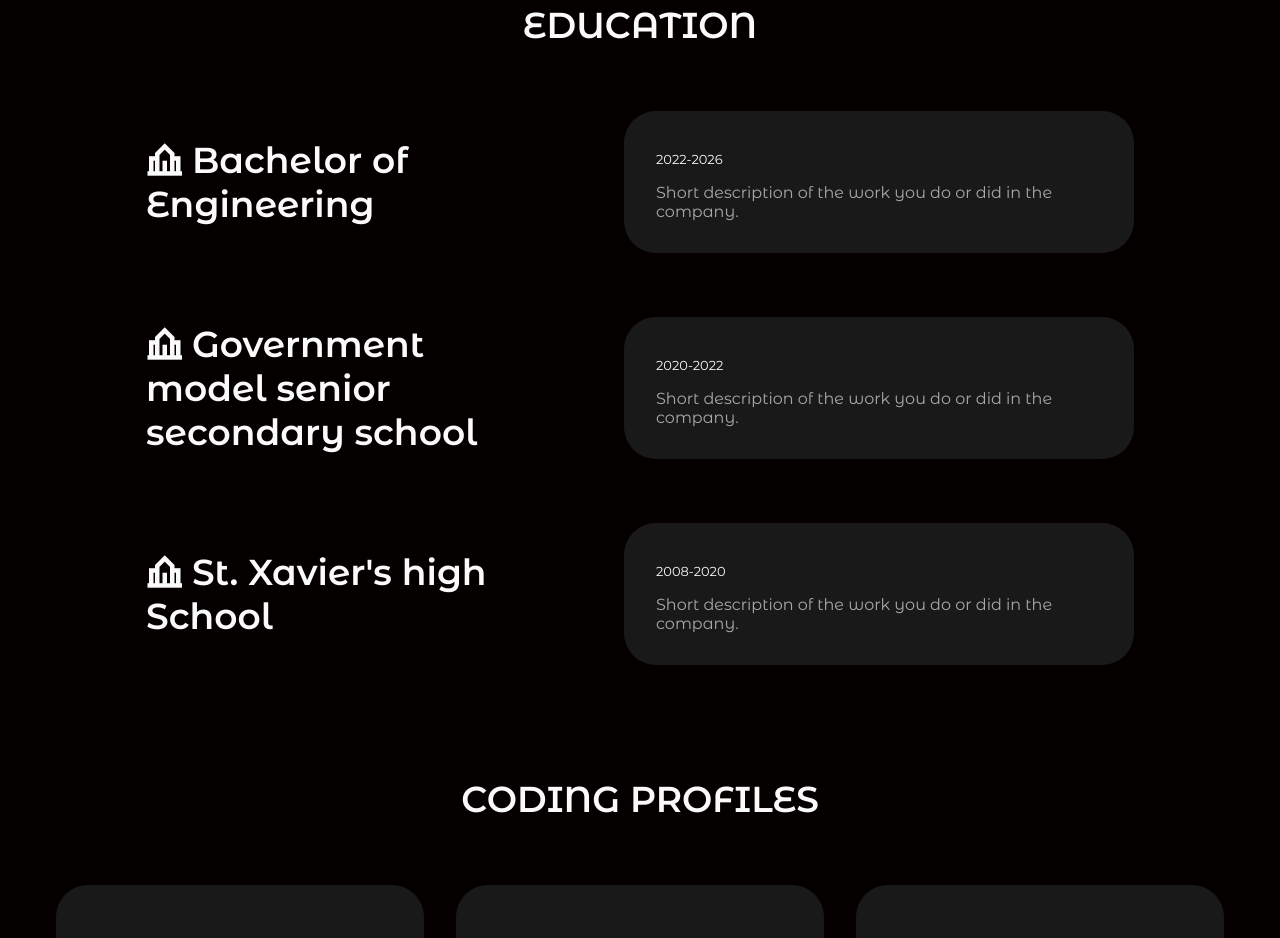
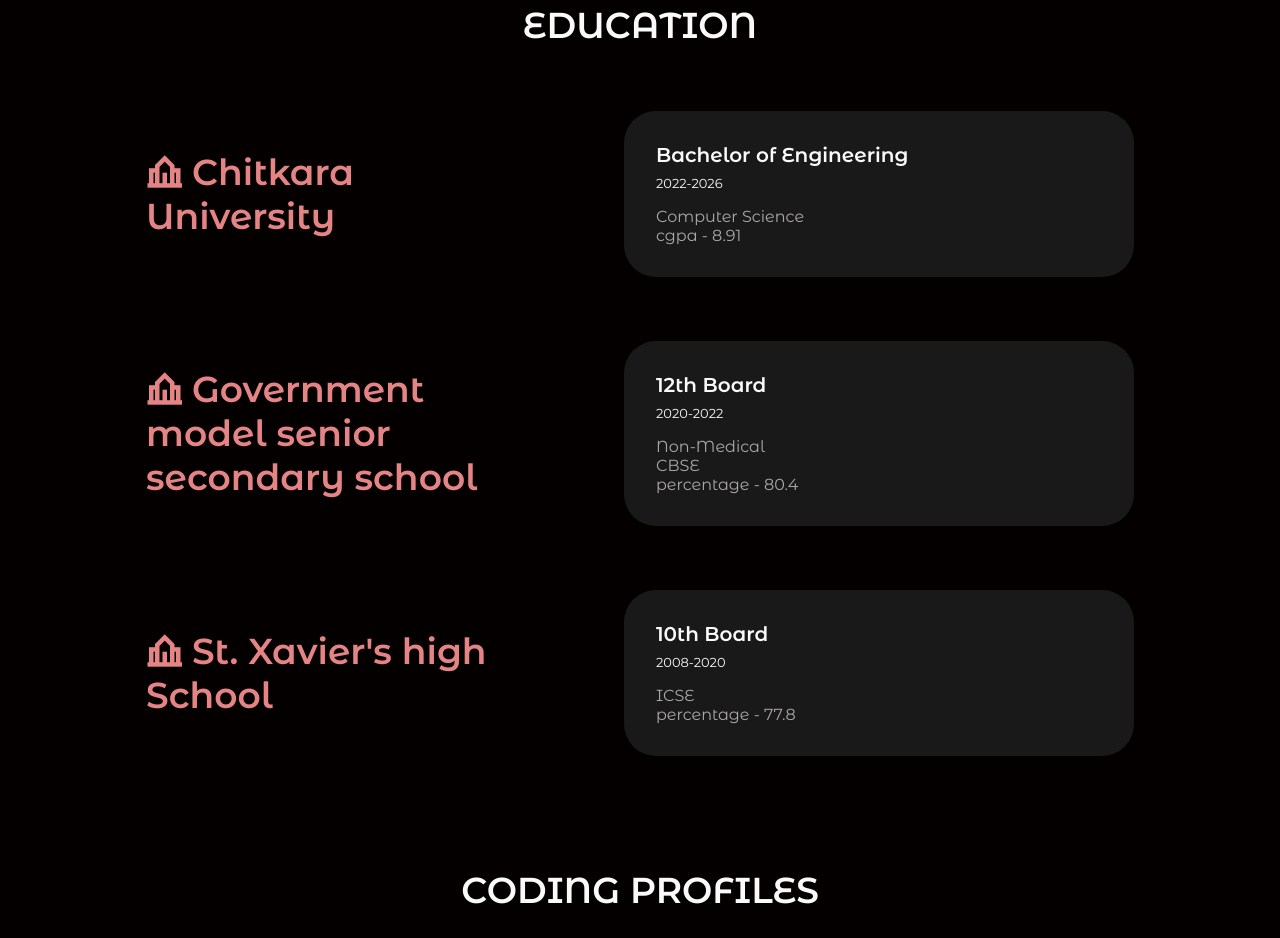
Before and after one commit to Sunaina-virdi/Portfolio_website, a plain HTML site: page index.html in a window 1280 px wide. Shown: the part 2247-3185 px from the top of the page. Drawn offline with nearby package versions, Linux system fonts and the light colour scheme; a web font is replaced by a local one.

Commit message:
education

```diff
--- a/assets/css/styles.css
+++ b/assets/css/styles.css
@@ -450,6 +450,7 @@ img {
 
 .education__company{
   font-size: var(--h2-font-size);
+  color: rgb(228, 132, 132);
 }
 
 .education__data{
@@ -498,7 +499,7 @@ img {
   border-radius: 50%;
   position: absolute;
   top: -1rem;
-  right: -1rem;
+  right: -2rem;
   transition: transform .4s;
 }
 
--- a/index.html
+++ b/index.html
@@ -246,37 +246,38 @@
             <div class="education__container container grid">
                 <article class="education__card">
 
-                    <h2 class="education__company"><i class="ri-school-line"></i> Bachelor of Engineering</h2>
+                    <h2 class="education__company"><i class="ri-school-line"></i> Chitkara University</h2>
 
                     <div class="education__data">
-                        <h3 class="education__profession"></h3>
+                        <h3 class="education__profession">Bachelor of Engineering </h3>
                         <span class="education__date">2022-2026</span>
                         <p class="education__description">
-                            Short description of the work you do or did in the company.
+                            Computer Science<br>cgpa - 8.91
                         </p>
                     </div>
                 </article>
 
                 <article class="education__card">
+
                     <h2 class="education__company"><i class="ri-school-line"></i> Government model senior secondary school</h2>
-
                     <div class="education__data">
-                        <h3 class="education__profession"></h3>
+                        <h3 class="education__profession">12th Board</h3>
                         <span class="education__date">2020-2022</span>
                         <p class="education__description">
-                            Short description of the work you do or did in the company.
+                            Non-Medical<br>CBSE<br>percentage - 80.4
                         </p>
                     </div>
+
                 </article>
 
                 <article class="education__card">
                     <h2 class="education__company"><i class="ri-school-line"></i> St. Xavier's high School</h2>
 
                     <div class="education__data">
-                        <h3 class="education__profession"></h3>
+                        <h3 class="education__profession">10th Board</h3>
                         <span class="education__date">2008-2020</span>
                         <p class="education__description">
-                            Short description of the work you do or did in the company.
+                            ICSE<br>percentage - 77.8
                         </p>
                     </div>
                 </article>
@@ -291,6 +292,7 @@
                     <div class="codings__icon">
                         <div class="codings__circle">
                             <i class="ri-code-box-line"></i>
+                             <!-- <img src="assets/img/leetc.png" alt="" width="40px"> -->
                         </div>
                     </div>
                     <h3 class="codings__name">Leetcode</h3>
@@ -306,6 +308,7 @@
                     <div class="codings__icon">
                         <div class="codings__circle">
                             <i class="ri-code-box-line"></i>
+                             <!-- <img src="assets/img/codechef.svg" alt=""> -->
                         </div>
                     </div>
                     <h3 class="codings__name">Codechef</h3>
@@ -321,6 +324,7 @@
                     <div class="codings__icon">
                         <div class="codings__circle">
                             <i class="ri-code-box-line"></i>
+                             <!-- <img src="assets/img/gfg.svg" alt=""> -->
                         </div>
                     </div>
                     <h3 class="codings__name">Geeks for geeks</h3>
@@ -351,6 +355,7 @@
                     <div class="codings__icon">
                         <div class="codings__circle">
                             <i class="ri-code-box-line"></i>
+                             <!-- <img src="assets/img/code_studio.png" alt=""> -->
                         </div>
                     </div>
                     <h3 class="codings__name">Code Studio</h3>
```
Also changed, not shown: assets/img/code_studio.png (added), assets/img/codechef.svg (added), assets/img/gfg.svg (added), assets/img/leetc.png (added).
